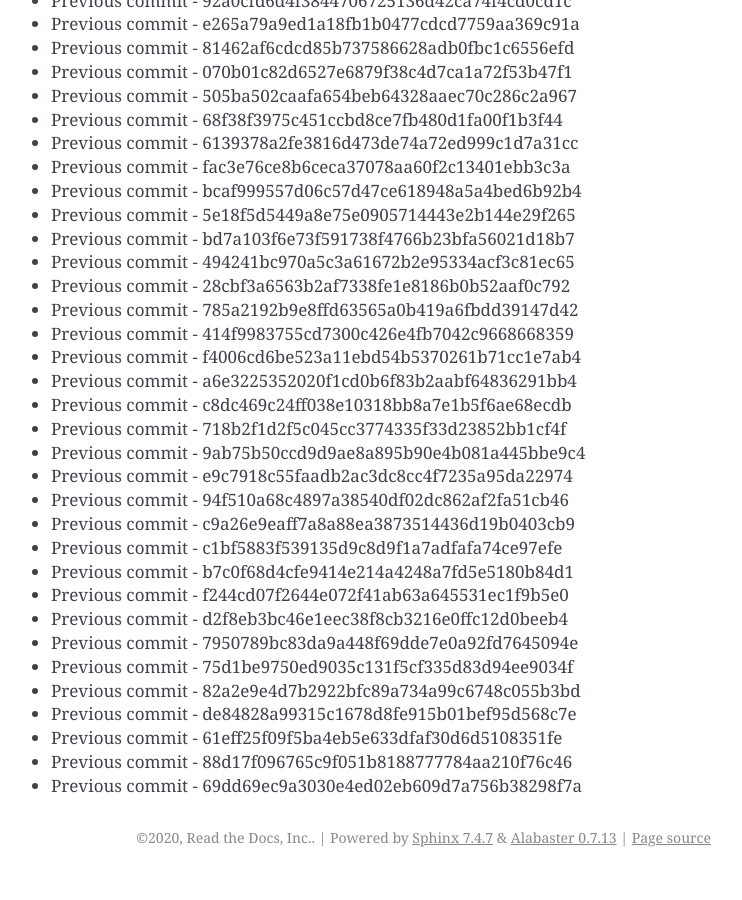
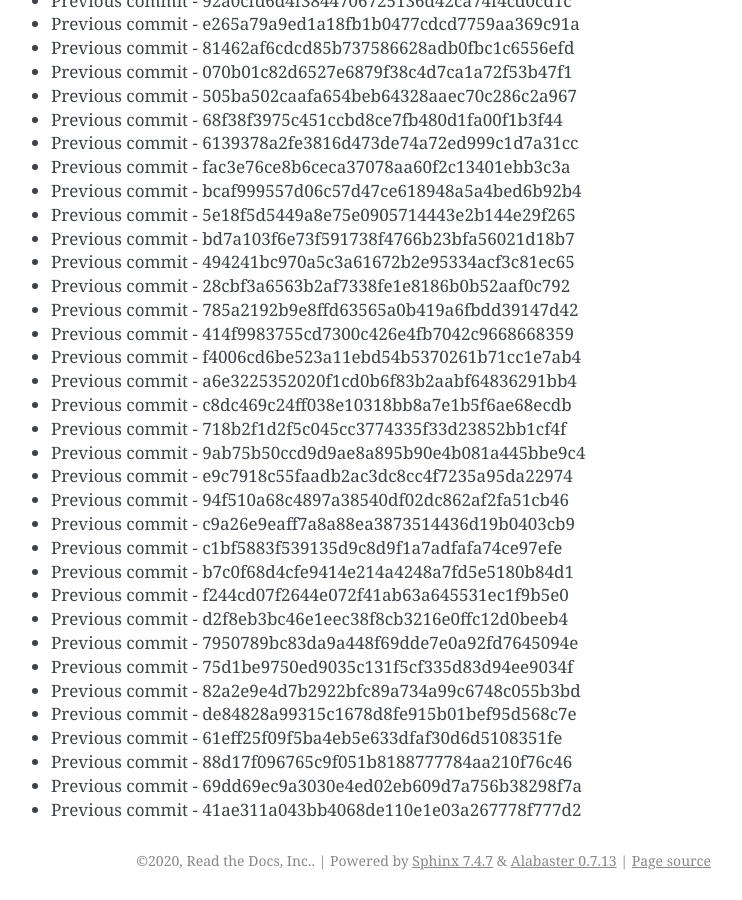
Before and after one commit to readthedocs/rtd-git-stresstest, a Sphinx documentation site: the page built from docs/updates.rst, in a window 1280 px wide and 900 px high, scrolled down 20454 px. Shown: the whole window, without its empty margins (399-1141 px from the left). Built offline with Sphinx 7.4.7, drawn with Linux system fonts in a browser that asks for light colours; before the commit the page ends 21331 px from its top, so only the background shows below that.

Commit message:
Generating commit from previous: 41ae311a043bb4068de110e1e03a267778f777d2

```diff
--- a/docs/updates.rst
+++ b/docs/updates.rst
@@ -891,3 +891,4 @@ It can be tested for any performance characteristics.
 * Previous commit - 61eff25f09f5ba4eb5e633dfaf30d6d5108351fe
 * Previous commit - 88d17f096765c9f051b8188777784aa210f76c46
 * Previous commit - 69dd69ec9a3030e4ed02eb609d7a756b38298f7a
+* Previous commit - 41ae311a043bb4068de110e1e03a267778f777d2
```
